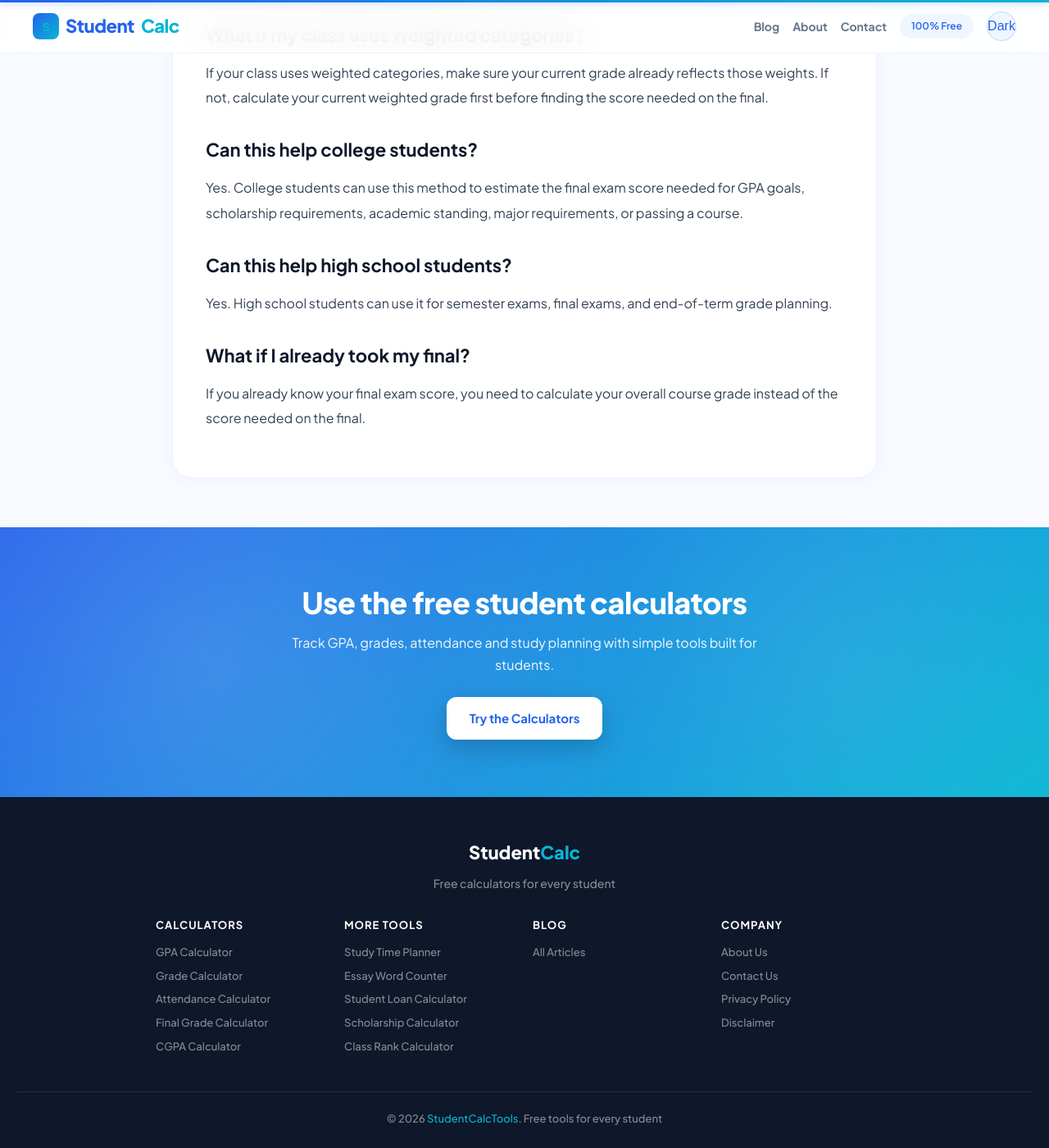
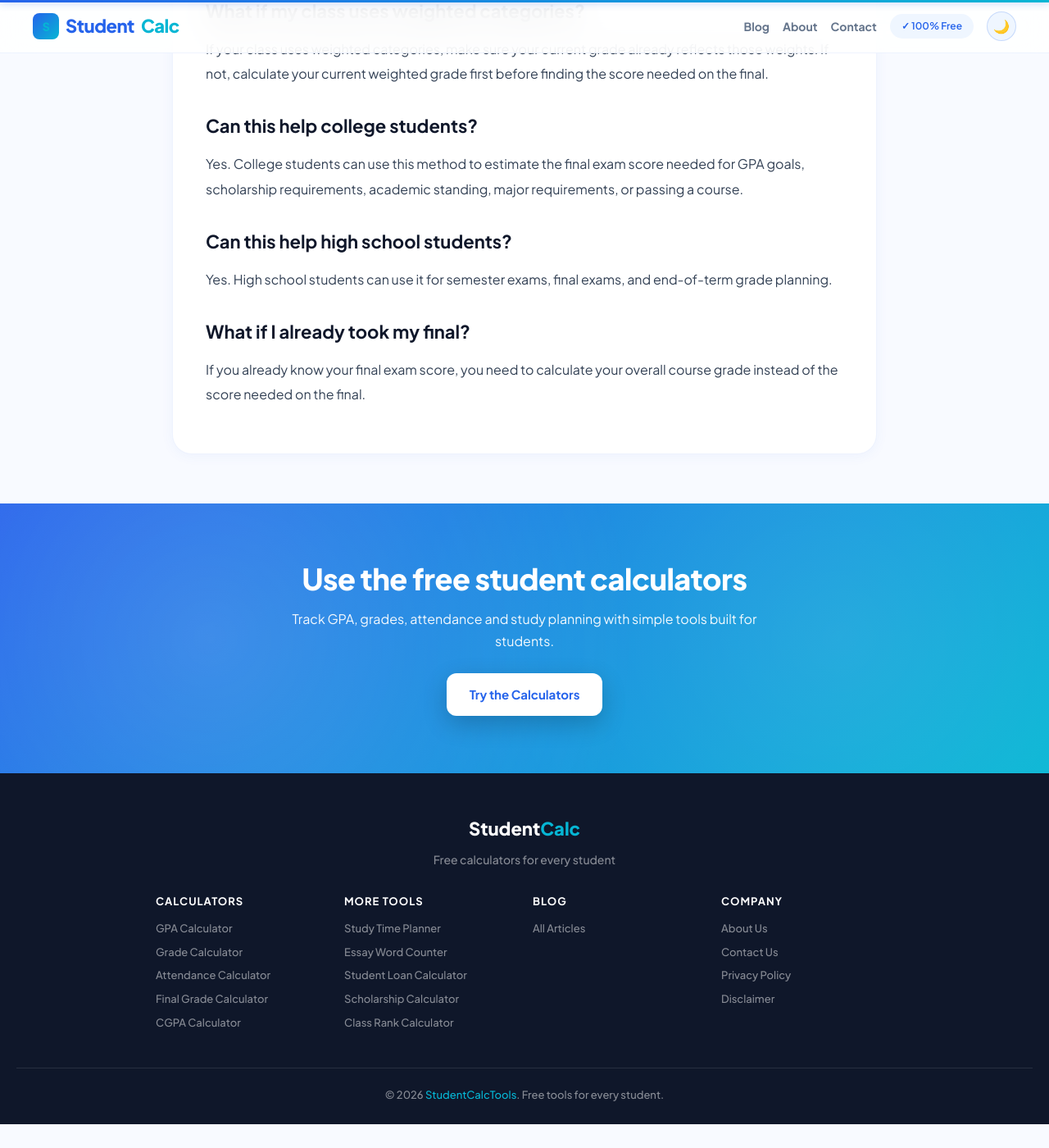
Before and after one commit to zaidmeo09-dhangal/studentcalctools, a Jekyll site: the page built from _posts/2026-06-28-grade-needed-on-final-calculator-how-to-find-the-final-exam-score-you-need.md, in a window 1280 px wide and 1400 px high, scrolled down 14066 px. Shown: the whole window at 82% size. Built offline with Jekyll 4.4.1, drawn with Linux system fonts in a browser that asks for light colours; after the commit the page ends 15437 px from its top, so only the background shows below that.

Commit message:
Fix blog post header footer links and theme toggle

```diff
--- a/_layouts/post.html
+++ b/_layouts/post.html
@@ -10,7 +10,7 @@
     <meta name="viewport" content="width=device-width, initial-scale=1.0">
     <meta name="robots" content="index, follow">
     <link rel="canonical" href="{{ page.url | absolute_url }}">
-    {% assign image_path = page.featured_image | default: "/assets/images/og-image.webp" %}
+    {% assign image_path = page.featured_image | default: page.image | default: "/assets/images/og-image.webp" %}
     <title>{{ page.meta_title | default: page.title }}</title>
     <meta name="description" content="{{ page.meta_description | default: page.excerpt | strip_html | strip_newlines }}">
     <meta name="author" content="{{ page.author | default: 'StudentCalcTools' }}">
@@ -37,8 +37,8 @@
         .scroll-progress{position:fixed;top:0;left:0;height:3px;background:var(--gradient-brand);z-index:9999;width:0%;transition:width 0.1s ease-out;box-shadow:0 0 10px rgba(37,99,235,0.5)}
         .skip-link{position:absolute;left:-9999px;top:0;background:var(--blue);color:white;padding:10px 18px;text-decoration:none;z-index:9999;font-weight:700;border-radius:0 0 8px 0}
         .skip-link:focus{left:0}
-        nav{background:rgba(255,255,255,0.85);backdrop-filter:blur(20px);-webkit-backdrop-filter:blur(20px);border-bottom:1px solid var(--border);padding:14px 40px;display:flex;justify-content:space-between;align-items:center;position:sticky;top:0;z-index:100;transition:all 0.3s ease}
-        [data-theme="dark"] nav{background:rgba(2,6,23,0.85)}
+        .site-nav{background:rgba(255,255,255,0.85);backdrop-filter:blur(20px);-webkit-backdrop-filter:blur(20px);border-bottom:1px solid var(--border);padding:14px 40px;display:flex;justify-content:space-between;align-items:center;position:sticky;top:0;z-index:100;transition:all 0.3s ease}
+        [data-theme="dark"] .site-nav{background:rgba(2,6,23,0.85)}
         .nav-logo{font-size:22px;font-weight:800;color:var(--blue);text-decoration:none;letter-spacing:-0.5px;display:flex;align-items:center;gap:8px}
         .nav-logo-icon{width:32px;height:32px;background:var(--gradient-brand);border-radius:8px;display:flex;align-items:center;justify-content:center;color:white;font-size:14px;font-weight:800}
         .nav-logo span{color:var(--accent)}
@@ -103,7 +103,7 @@
         .footer-bottom{border-top:1px solid rgba(255,255,255,0.1);padding-top:22px}.footer-bottom span{color:var(--accent)}
         .reveal{opacity:0;transform:translateY(30px);transition:all 0.8s cubic-bezier(0.16,1,0.3,1)}
         .reveal.visible{opacity:1;transform:translateY(0)}
-        @media(max-width:768px){nav{padding:12px 16px}.nav-links{gap:12px}.nav-links a:nth-child(2),.nav-links a:nth-child(3){display:none}.page-hero{padding:50px 16px 60px}.blog-grid{grid-template-columns:1fr}.newsletter-card{padding:32px 20px}.footer-grid{grid-template-columns:1fr 1fr;text-align:center}}
+        @media(max-width:768px){.site-nav{padding:12px 16px}.nav-links{gap:12px}.nav-links a:nth-child(2),.nav-links a:nth-child(3){display:none}.page-hero{padding:50px 16px 60px}.blog-grid{grid-template-columns:1fr}.newsletter-card{padding:32px 20px}.footer-grid{grid-template-columns:1fr 1fr;text-align:center}}
         @media(max-width:480px){.footer-grid{grid-template-columns:1fr}}
         @media(prefers-reduced-motion:reduce){*,*::before,*::after{animation-duration:0.01ms !important;transition-duration:0.01ms !important}}
 
@@ -238,22 +238,22 @@
 <body>
     <a href="#main-content" class="skip-link">Skip to main content</a>
     <div class="scroll-progress" id="scrollProgress"></div>
-    <nav>
+    <nav class="site-nav">
         <a href="{{ '/' | relative_url }}" class="nav-logo" aria-label="StudentCalcTools home">
             <span class="nav-logo-icon" aria-hidden="true">S</span>Student<span>Calc</span>
         </a>
         <div class="nav-links">
-            <a href="{{ '/blog.html' | relative_url }}">Blog</a>
-            <a href="{{ '/about-us.html' | relative_url }}">About</a>
-            <a href="{{ '/contact-us.html' | relative_url }}">Contact</a>
-            <span class="nav-tag">100% Free</span>
-            <button class="theme-toggle" id="themeToggle" aria-label="Toggle dark mode"><span id="themeIcon">Dark</span></button>
+            <a href="{{ '/blog/' | relative_url }}">Blog</a>
+            <a href="{{ '/about-us/' | relative_url }}">About</a>
+            <a href="{{ '/contact-us/' | relative_url }}">Contact</a>
+            <span class="nav-tag">✓ 100% Free</span>
+            <button class="theme-toggle" id="themeToggle" aria-label="Toggle dark mode"><span id="themeIcon">☀</span></button>
         </div>
     </nav>
     <main id="main-content">
         <section class="page-hero">
             <div class="page-hero-content">
-                <nav class="breadcrumb" aria-label="Breadcrumb"><a href="{{ '/' | relative_url }}">Home</a><span class="breadcrumb-sep">/</span><a href="{{ '/blog.html' | relative_url }}">Blog</a><span class="breadcrumb-sep">/</span><span>{{ page.title }}</span></nav>
+                <nav class="breadcrumb" aria-label="Breadcrumb"><a href="{{ '/' | relative_url }}">Home</a><span class="breadcrumb-sep">/</span><a href="{{ '/blog/' | relative_url }}">Blog</a><span class="breadcrumb-sep">/</span><span>{{ page.short_title | default: page.title }}</span></nav>
                 <h1>{{ page.title }}</h1>
                 <p>{{ page.excerpt | default: page.meta_description }}</p>
             </div>
@@ -290,17 +290,68 @@
         <p class="footer-logo">Student<span>Calc</span></p>
         <p class="footer-tagline">Free calculators for every student</p>
         <div class="footer-grid">
-            <div class="footer-col"><p class="col-title">Calculators</p><a href="{{ '/gpa-calculator.html' | relative_url }}">GPA Calculator</a><a href="{{ '/grade-calculator.html' | relative_url }}">Grade Calculator</a><a href="{{ '/attendance-calculator.html' | relative_url }}">Attendance Calculator</a><a href="{{ '/final-grade-calculator.html' | relative_url }}">Final Grade Calculator</a><a href="{{ '/cgpa-calculator.html' | relative_url }}">CGPA Calculator</a></div>
-            <div class="footer-col"><p class="col-title">More Tools</p><a href="{{ '/study-time-planner.html' | relative_url }}">Study Time Planner</a><a href="{{ '/essay-word-counter.html' | relative_url }}">Essay Word Counter</a><a href="{{ '/student-loan-calculator.html' | relative_url }}">Student Loan Calculator</a><a href="{{ '/scholarship-calculator.html' | relative_url }}">Scholarship Calculator</a><a href="{{ '/class-rank-calculator.html' | relative_url }}">Class Rank Calculator</a></div>
-            <div class="footer-col"><p class="col-title">Blog</p><a href="{{ '/blog.html' | relative_url }}">All Articles</a></div>
-            <div class="footer-col"><p class="col-title">Company</p><a href="{{ '/about-us.html' | relative_url }}">About Us</a><a href="{{ '/contact-us.html' | relative_url }}">Contact Us</a><a href="{{ '/privacy-policy.html' | relative_url }}">Privacy Policy</a><a href="{{ '/disclaimer.html' | relative_url }}">Disclaimer</a></div>
+            <div class="footer-col"><p class="col-title">Calculators</p><a href="/gpa-calculator/">GPA Calculator</a><a href="/grade-calculator/">Grade Calculator</a><a href="/attendance-calculator/">Attendance Calculator</a><a href="/final-grade-calculator/">Final Grade Calculator</a><a href="/cgpa-calculator/">CGPA Calculator</a></div>
+            <div class="footer-col"><p class="col-title">More Tools</p><a href="/study-time-planner/">Study Time Planner</a><a href="/essay-word-counter/">Essay Word Counter</a><a href="/student-loan-calculator/">Student Loan Calculator</a><a href="/scholarship-calculator/">Scholarship Calculator</a><a href="/class-rank-calculator/">Class Rank Calculator</a></div>
+            <div class="footer-col"><p class="col-title">Blog</p><a href="/blog/">All Articles</a></div>
+            <div class="footer-col"><p class="col-title">Company</p><a href="/about-us/">About Us</a><a href="/contact-us/">Contact Us</a><a href="/privacy-policy/">Privacy Policy</a><a href="/disclaimer/">Disclaimer</a></div>
         </div>
-        <div class="footer-bottom"><p>© 2026 <span>StudentCalcTools</span>. Free tools for every student</p></div>
+        <div class="footer-bottom"><p>© 2026 <span>StudentCalcTools</span>. Free tools for every student.</p></div>
     </footer>
     <script>
-        (function(){const t=document.getElementById('themeToggle'),i=document.getElementById('themeIcon'),s=localStorage.getItem('theme'),p=window.matchMedia('(prefers-color-scheme: dark)').matches,init=s||(p?'dark':'light');document.documentElement.setAttribute('data-theme',init);i.textContent=init==='dark'?'Light':'Dark';t.addEventListener('click',()=>{const c=document.documentElement.getAttribute('data-theme'),n=c==='dark'?'light':'dark';document.documentElement.setAttribute('data-theme',n);localStorage.setItem('theme',n);i.textContent=n==='dark'?'Light':'Dark';});})();
-        (function(){const b=document.getElementById('scrollProgress');window.addEventListener('scroll',()=>{const s=(window.scrollY/(document.documentElement.scrollHeight-window.innerHeight))*100;b.style.width=s+'%';},{passive:true});})();
-        (function(){const o=new IntersectionObserver((e)=>{e.forEach(en=>{if(en.isIntersecting){en.target.classList.add('visible');o.unobserve(en.target);}});},{threshold:0.1});document.querySelectorAll('.reveal').forEach(s=>o.observe(s));})();
-    </script>
+    (function () {
+        const toggle = document.getElementById('themeToggle');
+        const icon = document.getElementById('themeIcon');
+        const savedTheme = localStorage.getItem('theme');
+        const prefersDark = window.matchMedia('(prefers-color-scheme: dark)').matches;
+        const initialTheme = savedTheme || (prefersDark ? 'dark' : 'light');
+
+        document.documentElement.setAttribute('data-theme', initialTheme);
+
+        if (icon) {
+            icon.textContent = initialTheme === 'dark' ? '☀' : '🌙';
+        }
+
+        if (toggle) {
+            toggle.addEventListener('click', function () {
+                const currentTheme = document.documentElement.getAttribute('data-theme');
+                const nextTheme = currentTheme === 'dark' ? 'light' : 'dark';
+
+                document.documentElement.setAttribute('data-theme', nextTheme);
+                localStorage.setItem('theme', nextTheme);
+
+                if (icon) {
+                    icon.textContent = nextTheme === 'dark' ? '☀' : '🌙';
+                }
+            });
+        }
+    })();
+
+    (function () {
+        const bar = document.getElementById('scrollProgress');
+
+        if (!bar) return;
+
+        window.addEventListener('scroll', function () {
+            const scrollableHeight = document.documentElement.scrollHeight - window.innerHeight;
+            const progress = scrollableHeight > 0 ? (window.scrollY / scrollableHeight) * 100 : 0;
+            bar.style.width = progress + '%';
+        }, { passive: true });
+    })();
+
+    (function () {
+        const observer = new IntersectionObserver(function (entries) {
+            entries.forEach(function (entry) {
+                if (entry.isIntersecting) {
+                    entry.target.classList.add('visible');
+                    observer.unobserve(entry.target);
+                }
+            });
+        }, { threshold: 0.1 });
+
+        document.querySelectorAll('.reveal').forEach(function (section) {
+            observer.observe(section);
+        });
+    })();
+</script>
 </body>
 </html>
```
